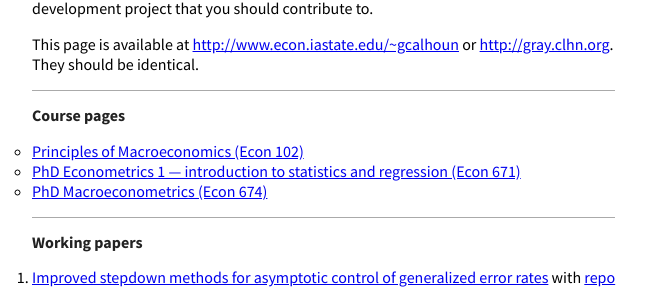
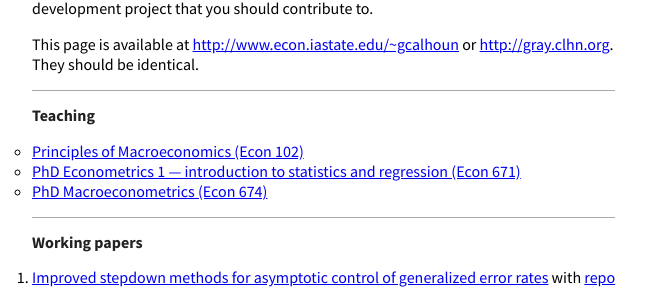
Before and after one commit to mmkuang/grayclhn.github.io, a Jekyll site: the page built from index.md, in a window 1280 px wide. Shown: the part 301-590 px from the top of the page, without its empty margins (0-665 px from the left). Built offline with Jekyll 4.4.1, drawn with Linux system fonts in a browser that asks for light colours; Markdown is read by kramdown in place of the engine named in the settings.

Commit message:
Tweak heading on main homepage

```diff
--- a/index.md
+++ b/index.md
@@ -31,7 +31,7 @@ This page is available at <http://www.econ.iastate.edu/~gcalhoun> or
 
 <hr />
 
-## Course pages
+## Teaching
 * [Principles of Macroeconomics (Econ 102)](102)
 * [PhD Econometrics 1 — introduction to statistics
   and regression (Econ 671)](671)
```
